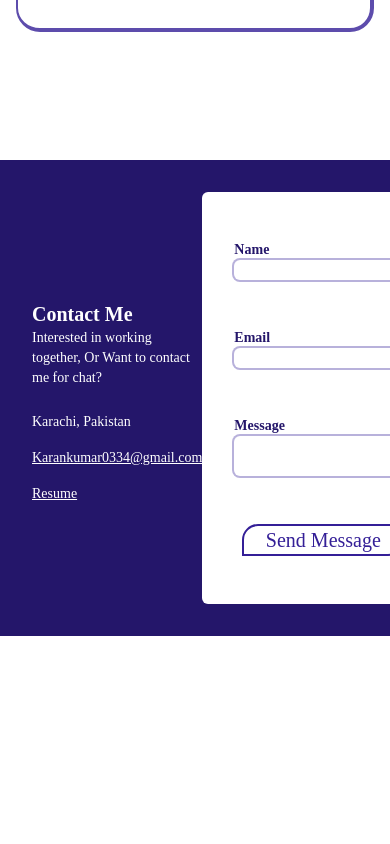
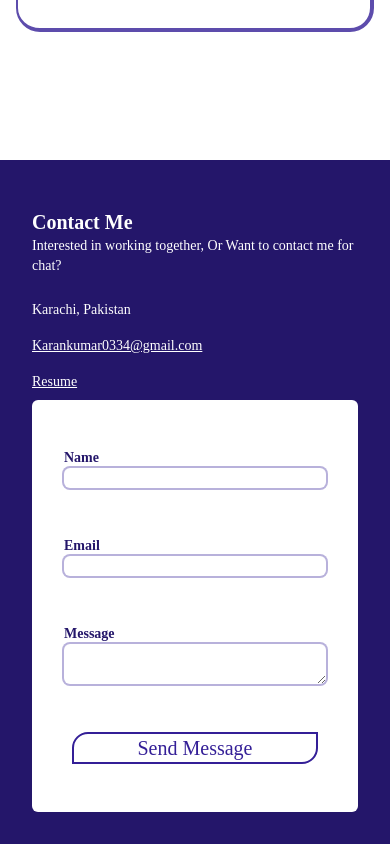
Before and after one commit to KaranKumarr/Portfolio, a React (Create React App) app: page / in a window 390 px wide. Shown: the part 3750-4594 px from the top of the page. Before the commit the page ends 4386 px from the top, so only its background shows below. Built offline with nearby package versions, Linux system fonts and the light colour scheme.

Commit message:
code cleanup

```diff
--- a/src/components/Contact.jsx
+++ b/src/components/Contact.jsx
@@ -3,7 +3,7 @@ import Button from './Button';
 
 function Contact() {
     return (
-        <div className='flex items-center justify-around bg-blueBell-600 lg:p-40 md:p-28 sm:p-16 p-8'>
+        <div className='flex flex-col md:flex-row items-center justify-around bg-blueBell-600 lg:p-40 md:p-28 sm:p-16 p-8'>
 
             <div className=' text-white  h-full w-full'>
                 <div className='my-4'>
--- a/tailwind.config.js
+++ b/tailwind.config.js
@@ -19,9 +19,8 @@ module.exports = {
     },
     fontFamily: {
       'serif': ['Rokkitt', 'serif', 'Georgia']
-
     }
   },
 
   plugins: [],
-}
+};
```
